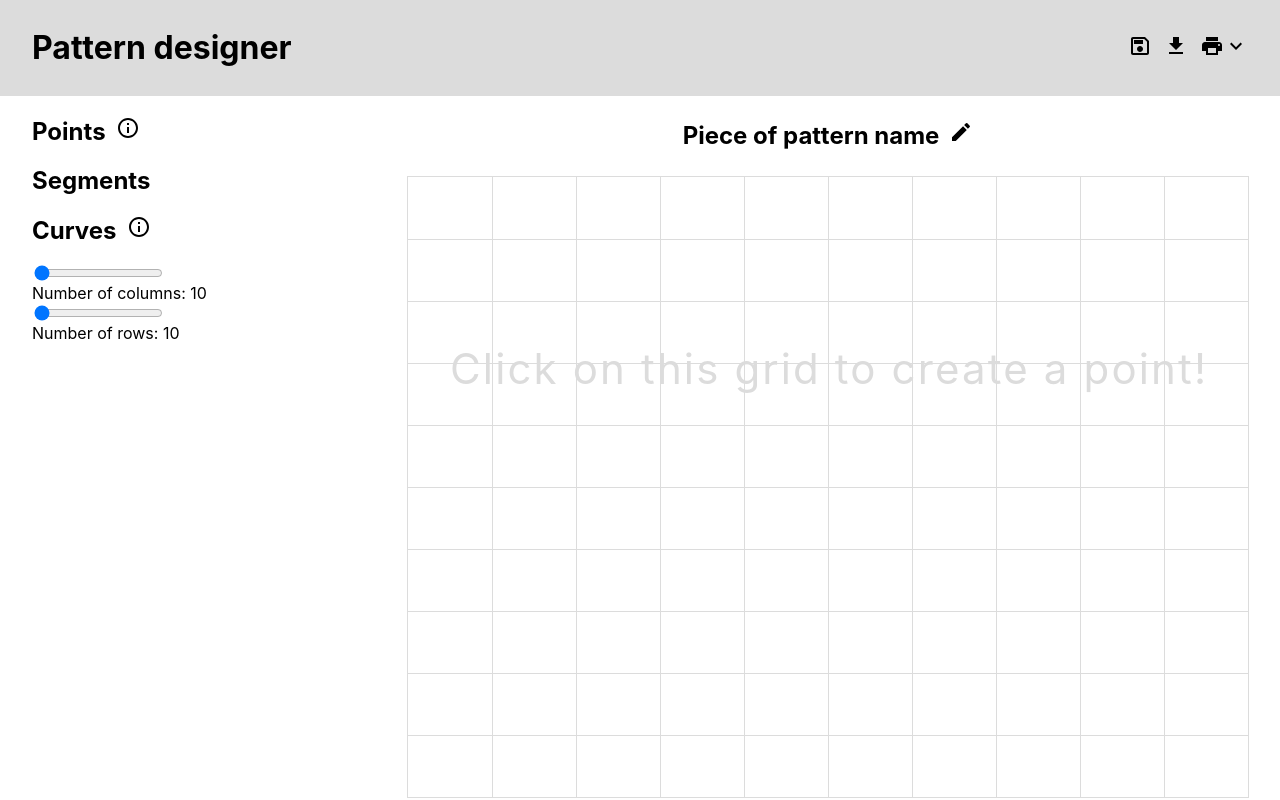
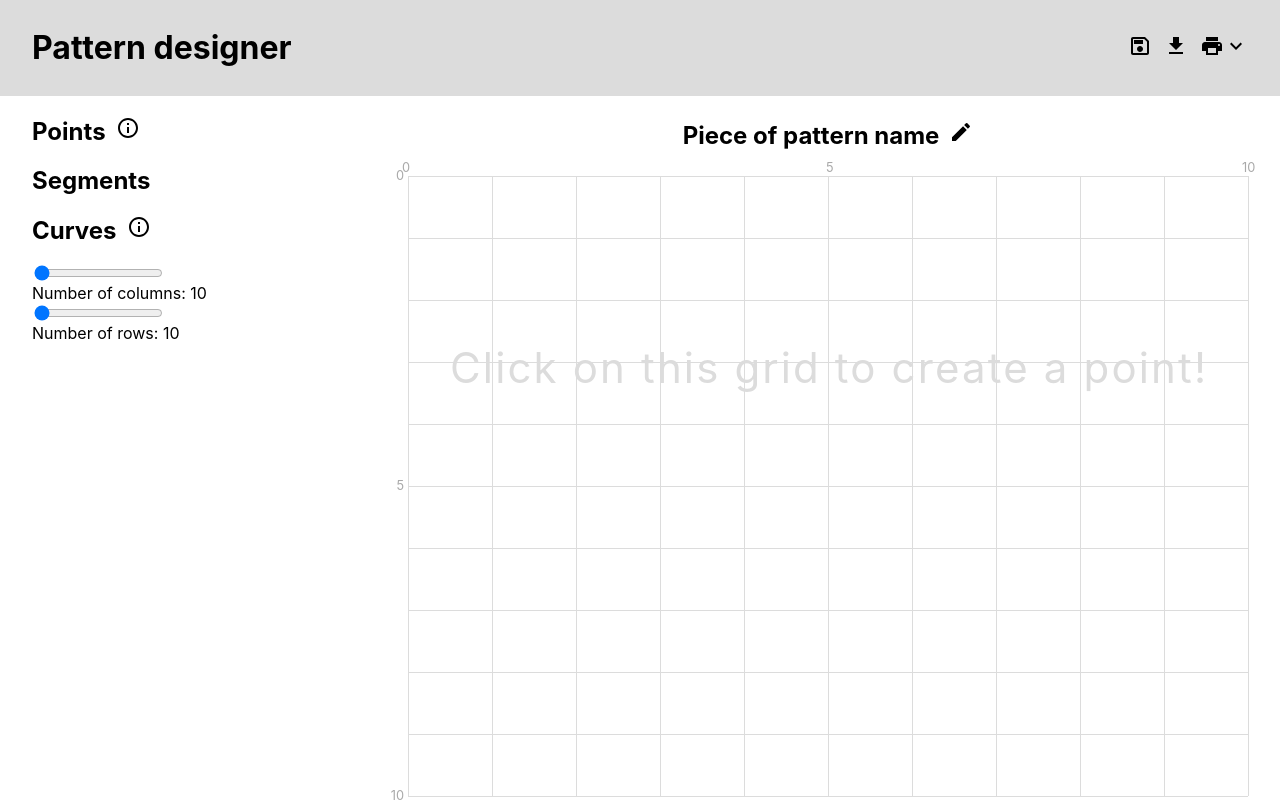
Before and after one commit to MathildeMerx/PatternMaker, a React (Create React App) app: page / in a window 1280 px wide. Built offline with nearby package versions, Linux system fonts and the light colour scheme.

Commit message:
adding small numbers to indicate the row / column

```diff
--- a/src/Grid.jsx
+++ b/src/Grid.jsx
@@ -22,11 +22,12 @@ function Grid({
     const SVGRef = useRef();
 
     //Arrays for grid lines
-    const arrWidth = [...Array(numColumns).keys()];
-    const arrHeight = [...Array(numRows).keys()];
+    const arrWidth = [...Array(numColumns + 1).keys()];
+    const arrHeight = [...Array(numRows + 1).keys()];
     const width = numColumns * cellWidth;
     const height = numRows * cellHeight;
 
+    console.log(arrWidth);
     //To determine when someone is trying to delete a button belonging to a
     //segment / curve (and forbid it)
     const [deleteButton, setDeleteButton] = useState(false);
@@ -136,10 +137,31 @@ function Grid({
                 }
             )}
             {arrWidth.map((line) => (
-                <S_Column key={line} left={(line + 1) * cellWidth} />
+                <>
+                    <S_Column key={line} left={line * cellWidth} />
+                    {line % 5 === 0 ? (
+                        <S_ColumnIndex
+                            key={line}
+                            left={line * cellWidth + (line === 5 ? 4 : 0)}
+                        >
+                            {line}
+                        </S_ColumnIndex>
+                    ) : null}
+                </>
             ))}
             {arrHeight.map((line) => (
-                <S_Row key={line} top={(line + 1) * cellHeight} />
+                <>
+                    <S_Row key={line} top={line * cellHeight} />
+                    {line % 5 === 0 ? (
+                        <S_RowIndex
+                            key={line}
+                            right={width}
+                            top={line * cellHeight}
+                        >
+                            {line}
+                        </S_RowIndex>
+                    ) : null}
+                </>
             ))}
         </S_DesignGrid>
     );
@@ -154,8 +176,15 @@ const S_Column = styled.div`
     width: 1px;
 `;
 
+const S_ColumnIndex = styled.div`
+    color: darkgray;
+    font-size: 0.8em;
+    left: ${(props) => props.left - 6}px;
+    position: absolute;
+    top: -8px;
+`;
+
 const S_DesignGrid = styled.div`
-    border: solid 1px gainsboro;
     width: ${(props) => props.width}px;
     margin: auto;
     position: relative;
@@ -171,4 +200,12 @@ const S_Row = styled.div`
     width: 100%;
 `;
 
+const S_RowIndex = styled.div`
+    color: darkgray;
+    font-size: 0.8em;
+    position: absolute;
+    right: ${(props) => props.right + 4}px;
+    top: ${(props) => props.top}px;
+`;
+
 export { Grid };
```
